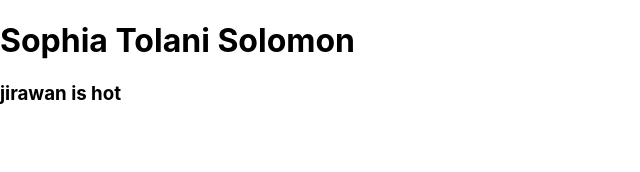
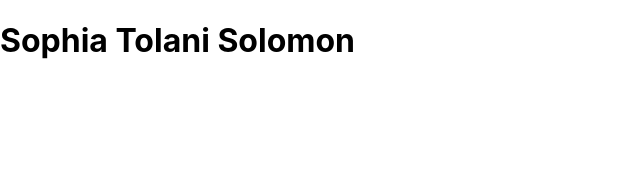
Before and after one commit to S-Solomon/React-task-tracker, a React (Create React App) app: page / in a window 1280 px wide. Shown: the top 172 px of the page, without its empty margins (0-640 px from the left). Built offline with nearby package versions, Linux system fonts and the light colour scheme.

Commit message:
deleted tester file

```diff
--- a/src/App.js
+++ b/src/App.js
@@ -1,11 +1,9 @@
 import Header from './components/Header'
-import Tester from './components/Tester'
 
 function App() {
   return (
     <div className="container">
       <Header title="Sophia Tolani Solomon"/>
-      <Tester />
     </div>
   );
 }
--- a/src/components/Tester.js
+++ /dev/null
@@ -1,11 +0,0 @@
-import React from 'react'
-
-function Tester() {
-    return (
-        <div>
-            <h3>jirawan is hot</h3>
-        </div>
-    )
-}
-
-export default Tester
```
Also changed, not shown: 1 other file (tests, documents, lock files or other folders).
